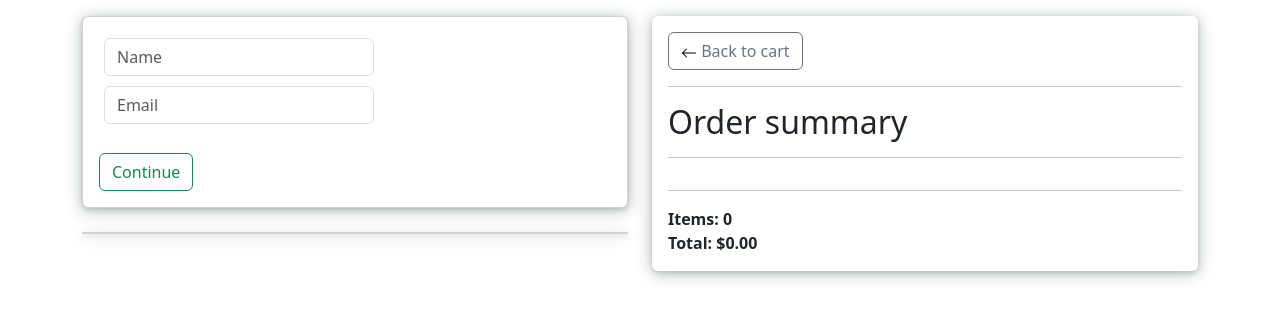
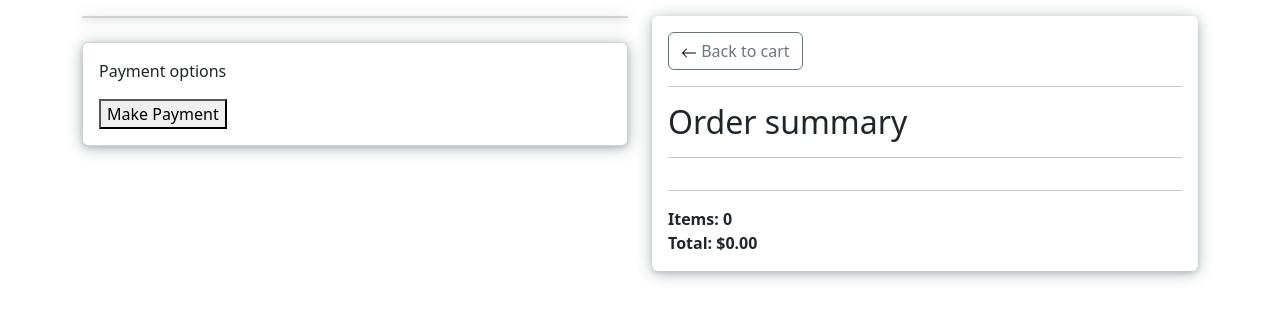
Before and after one commit to levijanclavesillas-appdev/simpleCommerce, a Django app: page /checkout/ in a window 1280 px wide. Shown: the part 56-376 px from the top of the page. Run offline with Django 4.2, Linux system fonts and the light colour scheme; a user stored in the database is signed in; data comes from the database, SQL or seed files in the repository; both versions use the stored data as it was after the commit.

Commit message:
checkout page

```diff
--- a/store/templates/store/checkout.html
+++ b/store/templates/store/checkout.html
@@ -7,14 +7,14 @@
     <!-- ----------------left----------------- -->
     <div class="col-sm-6 mb-3 mb-sm-0">
         <div class="card custom-shadow">
-            <div class="card-body">
+            <div id="form-wrapper" class="card-body">
                 <form id="form" action="" method="POST">
                     <div id="user-info">
                         <div class="form-field">
-                            <input type="text" class="form-control" placeholder="Name">
+                            <input type="text" class="form-control" name="name" placeholder="Name">
                         </div>
                         <div class="form-field">
-                            <input type="email" class="form-control" placeholder="Email">
+                            <input type="email" class="form-control" name="email" placeholder="Email">
                         </div>
                     </div>
 
@@ -24,20 +24,20 @@
                         <h3>Shipping Information:</h3>
                         <hr>
                         <div class="form-field">
-                            <input type="text" class="form-control" placeholder="Address">
+                            <input type="text" class="form-control" name="address" placeholder="Address">
                         </div>
                         <div class="form-field">
-                            <input type="text" class="form-control" placeholder="City">
+                            <input type="text" class="form-control" name="city" placeholder="City">
                         </div>
                         <div class="form-field">
-                            <input type="text" class="form-control" placeholder="State">
+                            <input type="text" class="form-control" name="state" placeholder="State">
                         </div>
                         <div class="form-field">
-                            <input type="text" class="form-control" placeholder="Zipcode">
+                            <input type="text" class="form-control" name="zipcode" placeholder="Zipcode">
                         </div>
                     </div>
                     <br>
-                    <input type="submit" id="form-btn" class="btn btn-outline-success" value="Continue"></input>
+                    <input type="submit" id="form-btn" class="btn btn-outline-success" value="Continue" />
                 </form>
             </div>
         </div>
@@ -87,6 +87,7 @@
 
 <script>
     var shipping = '{{order.shipping}}';
+    var total = '{{order.get_cart_total}}';
 
     if(shipping == 'False') {
         document.getElementById("shipping-info").innerHTML = '';
@@ -94,12 +95,23 @@
 
     var formId = document.getElementById('form');
 
-    formId.addEventListener('submit', (e) => {
+    formId.addEventListener('submit', function(e) {
         e.preventDefault();
         console.log("Form Submitted...");
         document.getElementById('form-btn').classList.add('hidden');
         document.getElementById('payment-info').classList.remove('hidden');
     })
+
+
+    if(user != 'AnonymousUser') {
+        document.getElementById('user-info').innerHTML = '';
+    }
+
+    if(shipping == 'False' && user != 'AnonymousUser') {
+        document.getElementById('form-wrapper').classList.add('hidden');
+        document.getElementById('payment-info').classList.remove('hidden');
+    }
+
 
     document.getElementById('make-payment').addEventListener('click', function(e) {
         submitFormData();
@@ -107,6 +119,50 @@
 
     function submitFormData() {
         console.log("Payment button clicked");
+
+        var userFormData = {
+            'name': null,
+            'email': null,
+            'total': total,
+        }
+
+        var shippingInfo = {
+            'address': null,
+            'city': null,
+            'state': null,
+            'zipcode': null,
+        }
+
+        if(shipping != 'False') {
+            shippingInfo.address = formId.address.value
+            shippingInfo.city = formId.city.value
+            shippingInfo.state = formId.state.value
+            shippingInfo.zipcode = formId.zipcode.value
+        }
+
+        if(user == 'AnonymousUser') {
+            userFormData.name = formId.name.value
+            userFormData.email = formId.email.value
+        }
+
+        var url = '/process-order/';
+
+        fetch(url, {
+            method: 'POST',
+            headers: {
+                'Content-Type': 'application/json',
+                'X-CSRFToken': csrftoken,
+            },
+            body: JSON.stringify({'form': userFormData, 'shipping': shippingInfo})
+        })
+        .then((response) => {
+            return response.json()
+        })
+        .then((data) => {
+            console.log('Success:', data);
+            alert("Transaction complete");
+            window.location.href = "{% url 'store' %}"
+        })
     }
 </script>
 
--- a/store/urls.py
+++ b/store/urls.py
@@ -7,4 +7,5 @@ urlpatterns = [
     path('cart/', views.cart, name='cart'),
     path('checkout/', views.checkout, name='checkout'),
     path('update-item/', views.updateItem, name='update-item'),
+    path('process-order/', views.processOrder, name='process-order'),
 ]
--- a/store/views.py
+++ b/store/views.py
@@ -1,6 +1,7 @@
 from django.shortcuts import render, redirect
 from django.http import JsonResponse
 import json
+import datetime
 
 from .models import *
 
@@ -20,7 +21,7 @@ def cart(request):
         items = order.orderitem_set.all()
     else:
         items = []
-        order = {'get_cart_items': 0, 'get_cart_total': 0}
+        order = {'get_cart_items': 0, 'get_cart_total': 0, 'shipping': False}
 
     context = {'items': items, 'order': order}
     return render(request, 'store/cart.html', context)
@@ -33,7 +34,7 @@ def checkout(request):
         items = order.orderitem_set.all()
     else:
         items = []
-        order = {'get_cart_items': 0, 'get_cart_total': 0}
+        order = {'get_cart_items': 0, 'get_cart_total': 0, 'shipping': False}
 
     context = {'items': items, 'order': order}
     return render(request, 'store/checkout.html', context)
@@ -60,3 +61,33 @@ def updateItem(request):
         orderItem.delete()
 
     return JsonResponse("Item added", safe=False)
+
+def processOrder(request):
+    transaction_id = datetime.datetime.now().timestamp()
+    data = json.loads(request.body)
+
+    if request.user.is_authenticated:
+        customer = request.user.customer
+        order, created = Order.objects.get_or_create(customer=customer, complete=False)
+        total = float(data['form']['total'])
+        order.transaction_id = transaction_id
+
+        if total == order.get_cart_total:
+            order.complete = True
+        order.save()
+
+        if order.shipping == True:
+            ShippingAddress.objects.create(
+                customer=customer,
+                order = order,
+                address = data['shipping']['address'],
+                city = data['shipping']['city'],
+                state = data['shipping']['state'],
+                zipcode = data['shipping']['zipcode'],
+            )
+
+    else:
+        print("Not logged in...")
+
+
+    return JsonResponse("Payment processed", safe=False)
--- a/templates/index.html
+++ b/templates/index.html
@@ -13,7 +13,7 @@
   <script>
     var user = '{{request.user}}'
 
-    function getCookie(name) {
+    function getToken(name) {
       let cookieValue = null;
       if (document.cookie && document.cookie !== '') {
         const cookies = document.cookie.split(';');
@@ -28,7 +28,27 @@
       }
       return cookieValue;
     }
-    const csrftoken = getCookie('csrftoken');
+    const csrftoken = getToken('csrftoken');
+
+    function getCookie(name) {
+      var cookieArr = document.cookie.split(";");
+
+      for(var i=0; i<cookieArr.length; i++) {
+        var cookiePair = cookieArr[i].split("=");
+
+        if(name == cookiePair[0].trim()) {
+          return decodeURIComponent(cookiePair[1]);
+        }
+      }
+
+      return null;
+    }
+
+    var cart = JSON.parse(getCookie('cart'))
+
+
+
+    console.log('Cart:', cart)
   </script>
 
 </head>
```
Also changed, not shown: db.sqlite3, 1 other file.
